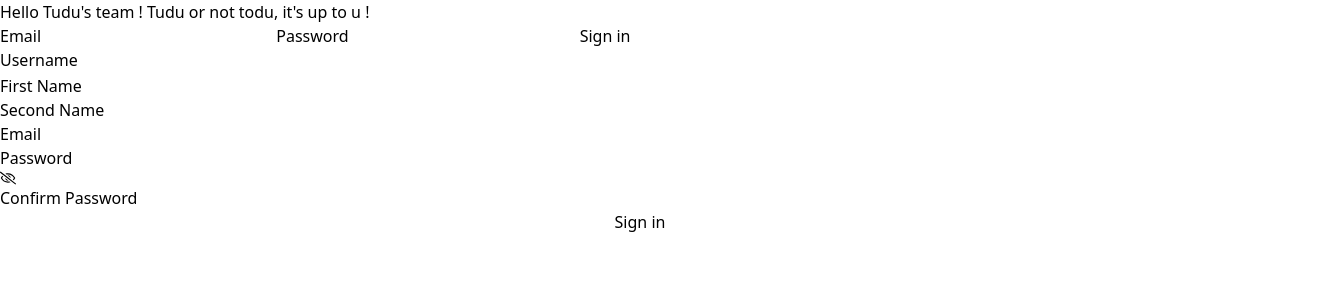
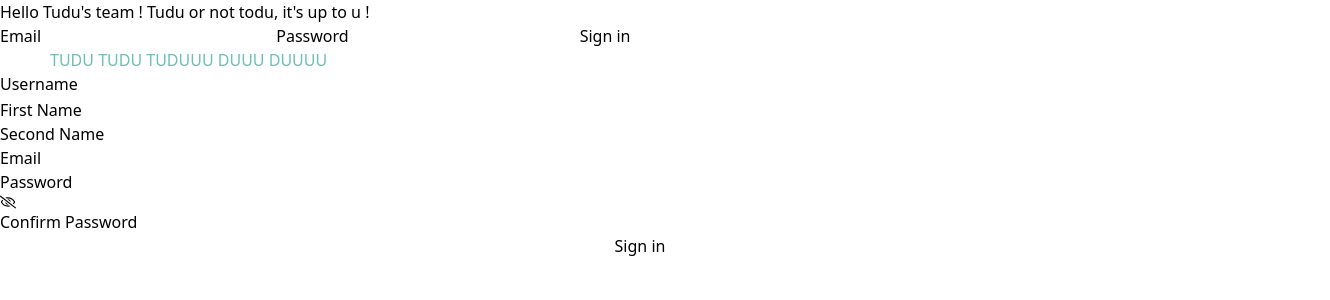
Before and after one commit to NadegeHbg/tudu-frontend, a React (Create React App) app: page / in a window 1280 px wide. Shown: the top 300 px of the page, 1330 px wide, since content can reach past the window. Built offline with nearby package versions, Linux system fonts and the light colour scheme.

Commit message:
framer motion added

```diff
--- a/package.json
+++ b/package.json
@@ -7,6 +7,7 @@
     "@testing-library/react": "^13.4.0",
     "@testing-library/user-event": "^13.5.0",
     "axios": "^1.3.2",
+    "framer-motion": "^9.0.2",
     "react": "^18.2.0",
     "react-dom": "^18.2.0",
     "react-hook-form": "^7.43.1",
--- a/src/Components/forms/Registration.jsx
+++ b/src/Components/forms/Registration.jsx
@@ -1,7 +1,9 @@
 import React, { useState } from "react";
 import { useForm } from "react-hook-form";
 import { FaRegEyeSlash } from "react-icons/fa";
-import {handleRegistration} from  "../../events/axiosGlobal"
+import { handleRegistration } from "../../events/axiosGlobal";
+import { motion } from "framer-motion";
+
 export default function Registration() {
     const {
         register,
@@ -16,13 +18,26 @@ export default function Registration() {
     };
 
     const onSubmit = async (data = {}) => {
-        console.log(data, 'data')
-        handleRegistration(data)
-    }
-
+        console.log(data, "data");
+        handleRegistration(data);
+    };
 
     return (
         <form onSubmit={handleSubmit(onSubmit)} style={{ display: "flex", flexDirection: "column" }}>
+            <div className="text-tertiary xl">
+                <motion.h1
+                    animate={{ x: [50, 150, 50], opacity: 1, scale: 1 }}
+                    transition={{
+                        duration: 5,
+                        delay: 0.3,
+                        ease: [0.5, 0.71, 1, 1.5],
+                    }}
+                    initial={{ opacity: 0, scale: 0.5 }}
+                    whileHover={{ scale: 1.2 }}
+                >
+                    TUDU TUDU TUDUUU DUUU DUUUU
+                </motion.h1>
+            </div>
             <label htmlFor="username">
                 Username
                 <input
```
Also changed, not shown: 1 other file (tests, documents, lock files or other folders).
